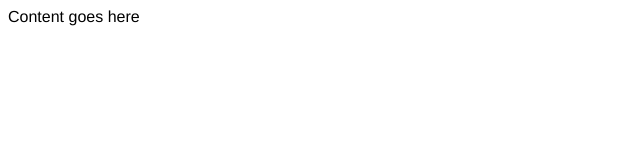
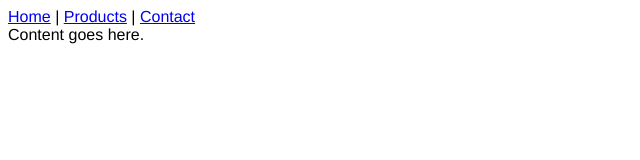
Before and after one commit to tlaplante/myproject, a plain HTML site: page index.html in a window 1280 px wide. Shown: the whole page, without its empty margins (0-640 px from the left). Drawn offline with Linux system fonts and the light colour scheme.

Commit message:
created top navigation

```diff
--- a/index.html
+++ b/index.html
@@ -5,6 +5,11 @@
       <link rel="stylesheet" href="style.css">
     </head>
     <body>
-      Content goes here
+      <nav>
+        <a href="index.html">Home</a> |
+        <a href="products.html">Products</a> |
+        <a href="contact.html">Contact</a>
+      </nav>
+      Content goes here.
     </body>
 </html>
```
